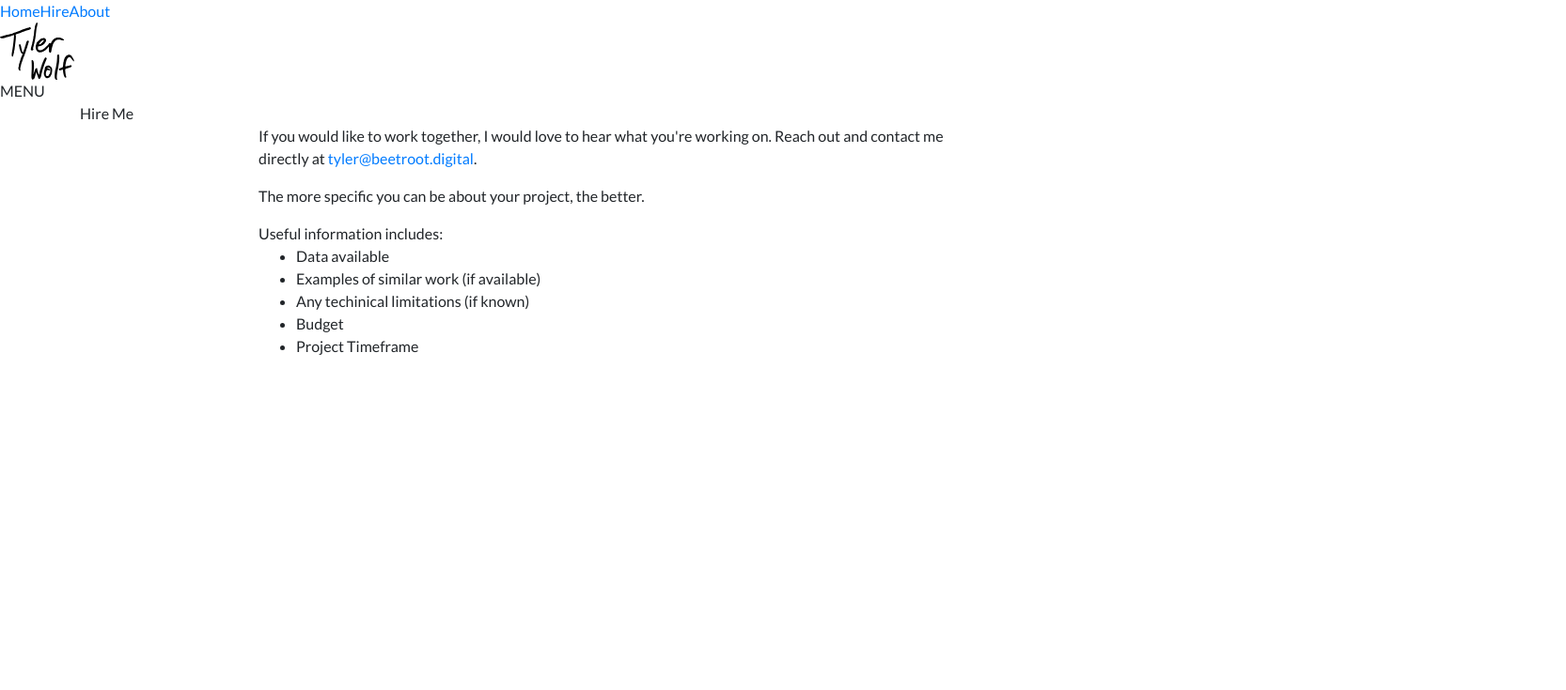
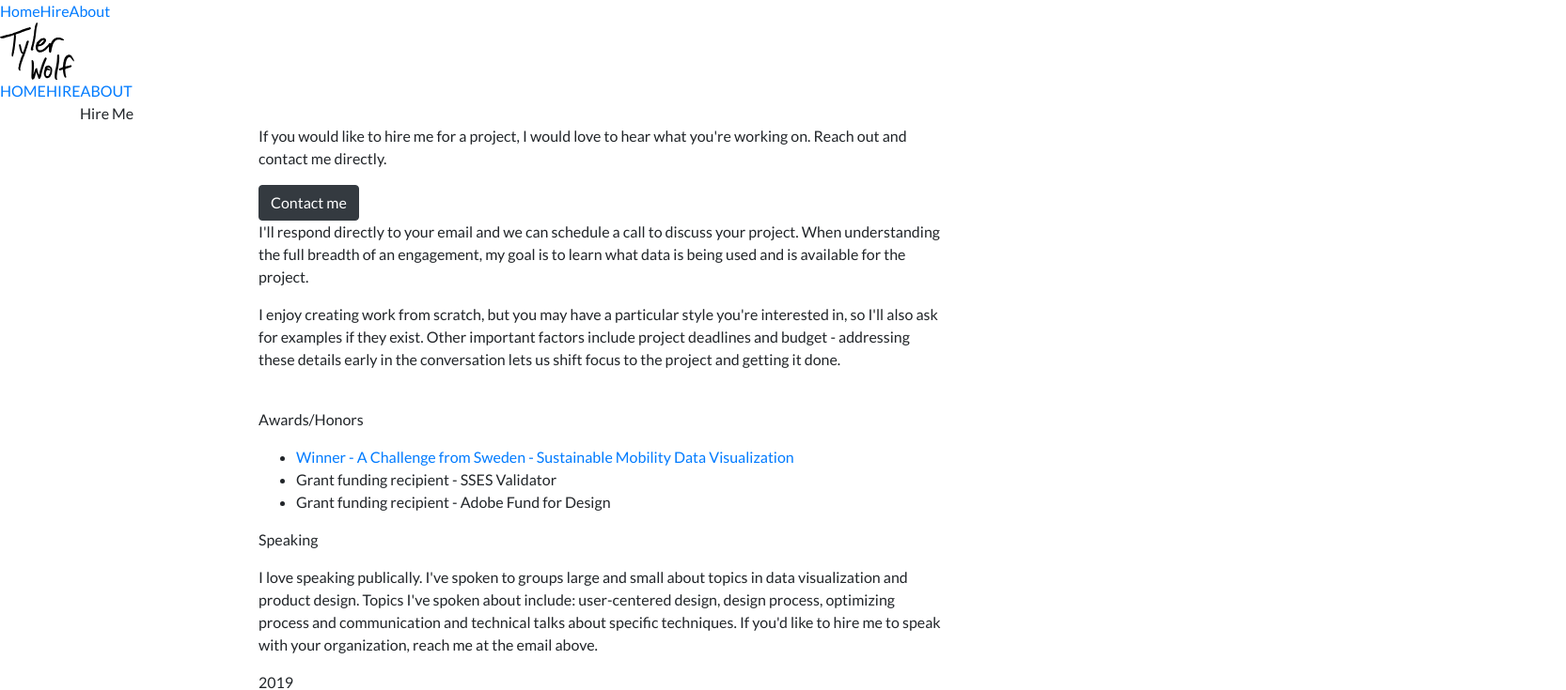
Before and after one commit to thetylerwolf/website, a React (Create React App) app: page /contact in a window 1280 px wide. Shown: the top 735 px of the page at 94% size, 1666 px wide, since content can reach past the window. Built offline with nearby package versions, Linux system fonts and the light colour scheme.

Commit message:
responsive header, copy change

```diff
--- a/src/App.css
+++ b/src/App.css
@@ -1,10 +1,5 @@
 .App {
   text-align: center;
-}
-
-.App-logo {
-  animation: App-logo-spin infinite 20s linear;
-  height: 80px;
 }
 
 .App-header {
--- a/src/assets/css/Contact.css
+++ b/src/assets/css/Contact.css
@@ -1,33 +1,28 @@
-.about-wrap .about-section {
+.contact-wrap .contact-section {
   position:relative;
   padding-top:100px;
 }
 
-.about-wrap .about-section a {
+.contact-wrap .contact-section a {
   color:#1a1a1a;
 }
 
-.about-section .icon-container a {
+.contact-section .icon-container a {
   font-size:18px;
   margin-right:0.4em;
 }
 
-.about-section .about-logo img {
-  /*margin-bottom: 70px;*/
-  width:100%;
-}
-
-.about-section .about-logo .about-text {
+.contact-section .contact-logo .contact-text {
   font-size:36px;
   text-align:right;
   /*font-weight:700;*/
 }
 
-.about-section p {
+.contact-section p {
   /*text-align:justify;*/
 }
 
-.about-section .faded {
+.contact-section .faded {
   opacity:0.6;
   font-weight:bold;
 }
@@ -36,11 +31,18 @@
   font-weight:bold;
 }
 
-.about-wrap .about-section a {
+.contact-wrap .contact-section a {
 /*  font-weight:bold;
   color: rgba(122, 31, 61);*/
   text-decoration: underline;
   color:#222;
+}
+
+.contact-wrap a.btn {
+  margin: 0 auto;
+  width:200px;
+  text-decoration: none;
+  color:#fff;
 }
 
 .public-publications img {
@@ -49,6 +51,12 @@
   filter: gray; /* IE6-9 */
   -webkit-filter: grayscale(1); /* Google Chrome, Safari 6+ & Opera 15+ */
   filter: grayscale(1); /* Microsoft Edge and Firefox 35+ */
+}
+
+.col-center {
+  display:flex;
+  flex-direction:column;
+  justify-content: space-around;
 }
 
 img.forbes-logo {
--- a/src/assets/css/HeaderNav.css
+++ b/src/assets/css/HeaderNav.css
@@ -4,6 +4,7 @@
 
 .header-nav {
     position:fixed;
+    display:flex;
     height:55px;
     width:100%;
     top:0;
@@ -31,27 +32,40 @@
 }
 
 .toggle {
-    position:absolute;
-    right:0;
-    top:0;
+    margin-left: auto;
+    cursor:pointer;
+    pointer-events:auto;
+    padding-right:20px;
+    padding-top:20px;
+}
+
+.menu-text {
+    letter-spacing: 3.2px;
+    font-weight:700;
+}
+
+.menu-text {
+    font-size:14px;
+}
+
+.light .menu-text {
+    color:#212529;
+}
+
+.open-menu {
+    margin-left:auto;
+    padding: 20px 20px 0 0;
+}
+
+.open-menu .menu-text {
+    margin-left: 20px;
+    color:#212529;
     cursor:pointer;
     pointer-events:auto;
 }
 
-.toggle span {
-    position:absolute;
-    right:36px;
-    top:27px;
-    letter-spacing: 3.2px;
-    font-weight:700;
-}
-
-.toggle .menu-text {
-    font-size:14px;
-}
-
-.light .toggle .menu-text {
-    color:#fff;
+.open-menu .menu-text:hover {
+    text-decoration:none;
 }
 
 /*********************
@@ -93,7 +107,7 @@
     transition: top 0.5s cubic-bezier(0.215, 0.61, 0.355, 1);
 }
 
-.header-wrap.active .toggle .menu-text {
+.header-wrap.active .menu-text {
     color:#fff;
 }
 
--- a/src/assets/css/Home.css
+++ b/src/assets/css/Home.css
@@ -98,8 +98,8 @@
 
 .home .intro-section {
   position:relative;
-  min-height: 100vh;
-  padding: 0 15%;
+  min-height: 50vh;
+  padding: 15% 15% 0;
 
   display: flex;
   flex-direction:column;
--- a/src/assets/css/index.css
+++ b/src/assets/css/index.css
@@ -27,6 +27,7 @@ body {
 }
 
 @import "About.css";
+@import "Contact.css";
 @import "HeaderNav.css";
 @import "Home.css";
 @import "PortfolioPiece.css";
--- a/src/assets/js/portfolio.js
+++ b/src/assets/js/portfolio.js
@@ -1,7 +1,7 @@
 var portfolio = {
   'entries': [
     {
-      'title': 'A Challenge from Sweden - Mobility Observer',
+      'title': 'Winner - A Challenge from Sweden - Mobility Observer',
       'date': '03/2019',
       'types': [
         'data visualization'
@@ -10,7 +10,6 @@ var portfolio = {
         'img': 'mobility-observer.png'
       },
       'description': [
-        'Award',
         'Data Visualization'
       ],
       'external': true,
--- a/src/components/About.js
+++ b/src/components/About.js
@@ -13,7 +13,7 @@ import HeaderNav from './HeaderNav'
 export default class About extends Component {
 
   render() {
-    const mailToLink = `mailto:tyler@beetroot.digital?subject=Let's work together&body=Hi Tyler,%0D%0A%0D%0AI'm contacting you to discuss a possible project you may be able to help with. Here are the details:%0D%0A%0D%0A`
+    const mailToLink = `mailto:tyler@beetroot.digital?subject=Let's work together`
 
     return (
 
@@ -52,7 +52,7 @@ export default class About extends Component {
                 I have a degree in Electrical Engineering (EE) from the University of Southern California.
                 I chose to study EE because I had always dreamed of building <span className="highlight">digital art</span>.
                 My first piece was the orange ghost from "Pac Man" made from electroluminescent wire. When
-                I pressed a button, he would turn blue, then flash blue and white like in the game.
+                I pressed a button, he would flash blue and white like in the game.
               </p>
               <p>
                 It took me a long time to realize that I could make my passion for digital art into my job.
@@ -62,10 +62,8 @@ export default class About extends Component {
                 membership at the MoMa in NYC.
               </p>
               <p>
-                I incorporated my passion for art into my work, but my bosses
-                at the finance startup, unsurprisingly, didn't appreciate it. So I decided I needed to become a
-                better designer
-                and worked my way into <span className="highlight">UX design</span>.
+                I incorporated my passion for art into my work with mixed results. So I decided I needed to become a
+                better designer and worked my way into <span className="highlight">UX design</span>.
               </p>
               <p>
                 I spent years oscillating between <span className="highlight">UX design</span> and <span className="highlight">UX development</span>,
@@ -73,20 +71,19 @@ export default class About extends Component {
                 of my free time learning about the technicals of <span className="highlight">graphics programming - SVG, webGL, GLSL</span>, etc.
               </p>
               <p>
-                Finally, while on a trip to Sweden, I decided that I couldn't work in an office job anymore If
-                I wanted to do what I love. I needed
+                Finally, I decided that I couldn't work in an office job anymore if I wanted to do what I love. I needed
                 to go out on my own and find the work that I was really excited to do. I took a big risk, quit
                 my job and <span className="highlight">went freelance in May 2017</span>.
               </p>
               <p>
                 It took me some time to learn the ins-and-outs of freelancing and how I want the world to see my
                 work, but now I'm here. I work on <span className="highlight">interactive and static/print data visualizations</span>, as well as
-                creative projects with <span className="highlight">2D and 3D graphics</span> for branding/marketing purposes. I also <span className="highlight">speak publically</span>
-                about data visualization and product design and have <span className="highlight">received an award and grant
-                funding</span> for my work (see more below.)
+                creative projects with <span className="highlight">2D and 3D graphics</span> for branding/marketing purposes. I
+                also <span className="highlight">speak publically</span> about data visualization and product design and
+                have <span className="highlight">received an award and grant funding</span> for my work (see more below.)
               </p>
               <p>
-                If you would like to work together, I would love to hear what you're working on. Reach out
+                If you would like to <Link to="contact">hire me for a project</Link>, I would love to hear what you're working on. Reach out
                 and <span className="highlight">contact me directly</span> at <a href={ mailToLink }>tyler@beetroot.digital</a>.
               </p>
 
@@ -109,42 +106,6 @@ export default class About extends Component {
                 development of Odin Chart as we prepare for its major web release.
               </p>
 
-              <p className="bold">Awards/Honors</p>
-
-              <ul>
-                <li>
-                  <a target="_blank" href="https://challengesgov.se/winner-mobility-observer/">Winner - A Challenge from Sweden - Sustainable Mobility Data Visualization</a>
-                </li>
-                <li>
-                  Grant funding recipient - SSES Validator
-                </li>
-                <li>
-                  Grant funding recipient - Adobe Fund for Design
-                </li>
-              </ul>
-
-              <p className="bold">Speaking</p>
-
-              <p className="faded">2019</p>
-              <ul>
-                <li>"A More Efficient Dataviz Design Process" - Data Visualization Design Stockholm</li>
-              </ul>
-
-              <p className="faded">2018</p>
-              <ul>
-                <li>"Designing Intuitive Tools" - Øredev Conference 2018</li>
-              </ul>
-
-              <p className="bold">Publications</p>
-
-              <p>My work has appeared in the following publications</p>
-
-              <div className="public-publications">
-                <img className="publication-image forbes-logo" src="forbes.svg" alt="Forbes" />
-                <img className="publication-image brookings-logo" src="brookings.svg" alt="The Brookings Institution" />
-                <img className="publication-image dataface-logo" src="dataface.jpg" alt="The Data Face" />
-                <img className="publication-image spectrum-logo" src="spectrum.png" alt="Spectrum News" />
-              </div>
             </Col>
 
         </Row>
--- a/src/components/Contact.js
+++ b/src/components/Contact.js
@@ -5,7 +5,8 @@ import { faTwitter, faGithub, faLinkedin } from '@fortawesome/free-brands-svg-ic
 import {
   Grid,
   Row,
-  Col
+  Col,
+  Button
 } from 'react-bootstrap'
 
 import HeaderNav from './HeaderNav'
@@ -14,26 +15,26 @@ export default class Contact extends Component {
 
   render() {
 
-    const mailToLink = `mailto:tyler@beetroot.digital?subject=Let's work together&body=Hi Tyler,%0D%0A%0D%0AI'm contacting you to discuss a possible project you may be able to help with. Here are the details:%0D%0A%0D%0A`
+    const mailToLink = `mailto:tyler@beetroot.digital?subject=Let's work together`
 
     return (
 
-      <div className="about-wrap">
+      <div className="contact-wrap">
 
         <HeaderNav
           showBrand={ false }
           location={ this.props.location }
         />
 
-        <Grid className="about-section">
+        <Grid className="contact-section">
 
           <Row>
             {/* <Col lg={ 4 } md={ 4 } sm={ 12 } /> */}
 
             <Col lg={ 2 } md={ 2 } sm={ 12 }>
-              <div className="about-logo">
+              <div className="contact-logo">
                 {/* <Link to="/"><img alt="Tyler Wolf" src="logo.png" /></Link> */}
-                <div className="about-text">Hire Me</div>
+                <div className="contact-text">Hire Me</div>
               </div>
             </Col>
 
@@ -43,26 +44,82 @@ export default class Contact extends Component {
 
             <Col lg={ 2 } md={ 2 } sm={ 12 } />
 
-            <Col lg={ 8 } md={ 8 } sm={ 12 }>
+            <Col className="col-center" lg={ 8 } md={ 8 } sm={ 12 }>
 
               <p>
-                If you would like to work together, I would love to hear what you're working on. Reach out
-                and contact me directly at <a href={ mailToLink }>tyler@beetroot.digital</a>.
+                If you would like to hire me for a project, I would love to hear what you're working on. Reach out
+                and contact me directly.
               </p>
 
+              <Button className="btn-dark" href={ mailToLink }>
+                Contact me
+              </Button>
+
+              <br/>
+
               <p>
-                The more specific you can be about your project, the better.
+                I'll respond directly to your email and we can schedule a call to discuss your project. When understanding
+                the full breadth of an engagement, my goal is to learn what data is being used and is available
+                for the project.
               </p>
               <p>
-                Useful information includes:
+                I enjoy creating work from scratch, but you may have a particular style
+                you're interested in, so I'll also ask for examples if they exist. Other important factors
+                include project deadlines and budget - addressing these details early in the conversation lets
+                us shift focus to the project and getting it done.
+              </p>
+
+              <br/>
+
+              <p className="bold">Awards/Honors</p>
+
                 <ul>
-                  <li>Data available</li>
-                  <li>Examples of similar work (if available)</li>
-                  <li>Any techinical limitations (if known)</li>
-                  <li>Budget</li>
-                  <li>Project Timeframe</li>
+                  <li>
+                    <a target="_blank" href="https://challengesgov.se/winner-mobility-observer/">Winner - A Challenge from Sweden - Sustainable Mobility Data Visualization</a>
+                  </li>
+                  <li>
+                    Grant funding recipient - SSES Validator
+                  </li>
+                  <li>
+                    Grant funding recipient - Adobe Fund for Design
+                  </li>
                 </ul>
-              </p>
+
+                <p className="bold">Speaking</p>
+
+                <p>
+                  I love speaking publically. I've spoken to groups large and small about topics in data visualization
+                  and product design. Topics I've spoken about include: user-centered design, design process,
+                  optimizing process and communication and technical talks about specific techniques. If you'd
+                  like to hire me to speak with your organization, reach me at the email above.
+                </p>
+
+                <p className="faded">2019</p>
+              {/*
+                <ul>
+                  <li> Upcoming 0 "AI Techniques for Supercharged Data Visualization" - Øredev Conference 2018</li>
+                </ul>
+              */}
+
+                <ul>
+                  <li>"A More Efficient Dataviz Design Process" - Data Visualization Design Stockholm</li>
+                </ul>
+
+                <p className="faded">2018</p>
+                <ul>
+                  <li>"Designing Intuitive Tools" - Øredev Conference 2018</li>
+                </ul>
+
+                <p className="bold">Publications</p>
+
+                <p>My work has appeared in the following publications</p>
+
+                <div className="public-publications">
+                  <img className="publication-image forbes-logo" src="forbes.svg" alt="Forbes" />
+                  <img className="publication-image brookings-logo" src="brookings.svg" alt="The Brookings Institution" />
+                  <img className="publication-image dataface-logo" src="dataface.jpg" alt="The Data Face" />
+                  <img className="publication-image spectrum-logo" src="spectrum.png" alt="Spectrum News" />
+                </div>
 
             </Col>
 
--- a/src/components/HeaderNav.js
+++ b/src/components/HeaderNav.js
@@ -64,7 +64,13 @@ export default class HeaderNav extends Component {
 
           <span className={ `brand ${ !this.props.showBrand ? 'hidden' : '' }` }><Link to="/"><img id="logo" src={ `/${ this.props.light ? 'logo_white.svg' : 'logo.svg' }` } alt="Tyler Wolf" /></Link></span>
 
-          <div className="toggle">
+          <div className="open-menu d-none d-md-block d-lg-block">
+              <NavLink className="menu-text first" to="/">HOME</NavLink>
+              <NavLink className="menu-text second" to="/contact">HIRE</NavLink>
+              <NavLink className="menu-text third" to="/about">ABOUT</NavLink>
+          </div>
+
+          <div className="toggle d-md-none d-lg-none d-xl-none">
               <span className="menu-text" onClick={ () => this.toggleMenu() }>{ this.state.showMenu ? 'CLOSE' : 'MENU' }</span>
           </div>
 
--- a/src/components/Home.js
+++ b/src/components/Home.js
@@ -76,7 +76,7 @@ export default class Home extends Component {
 
     // }
 
-    let enterHeader = window.scrollY > window.innerHeight ? false : true
+    let enterHeader = window.scrollY > window.innerHeight * 0.5 ? false : true
 
     this.setState({ showBrand: !enterHeader })
   }
@@ -95,7 +95,7 @@ export default class Home extends Component {
   render() {
 
     return (
-        <div className='home'>
+        <div className="home">
 
           <HeaderNav
             showBrand={ this.state.showBrand }
@@ -113,7 +113,6 @@ export default class Home extends Component {
                 <p>I make <span className="highlight">data visualizations</span> and <span className="highlight">design products</span></p>
                 <p>Get in touch to <span className="highlight">hire me</span> <Link className="dark-link" to="/contact">here</Link></p>
                 <p>You can learn more <span className="highlight">about me</span> <Link className="dark-link" to="/about">here</Link></p>
-                <p>My <span className="highlight">portfolio</span> is below <FontAwesomeIcon icon={ faChevronDown } size="xs"/></p>
               </div>
               <br/>
               {/*
```
